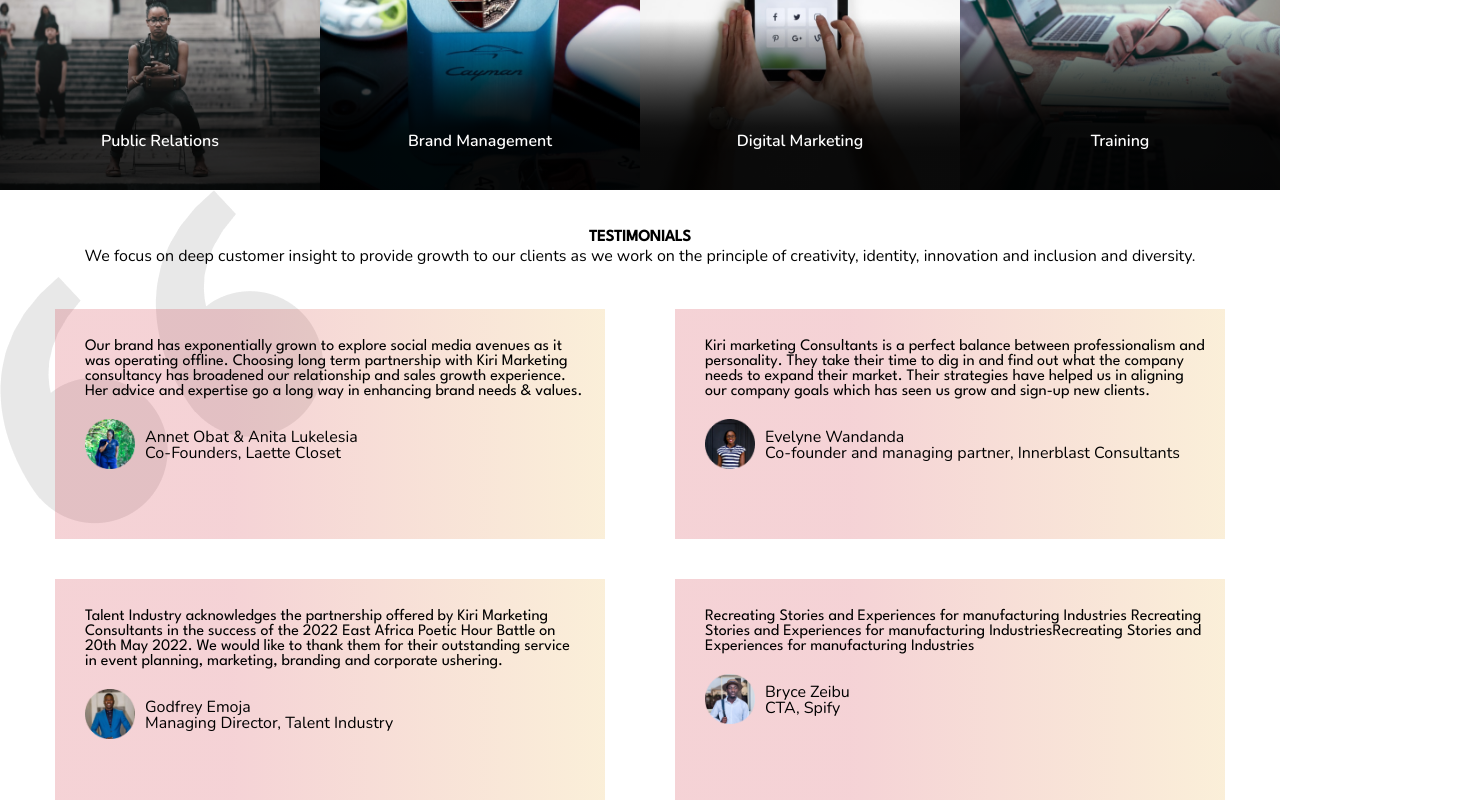
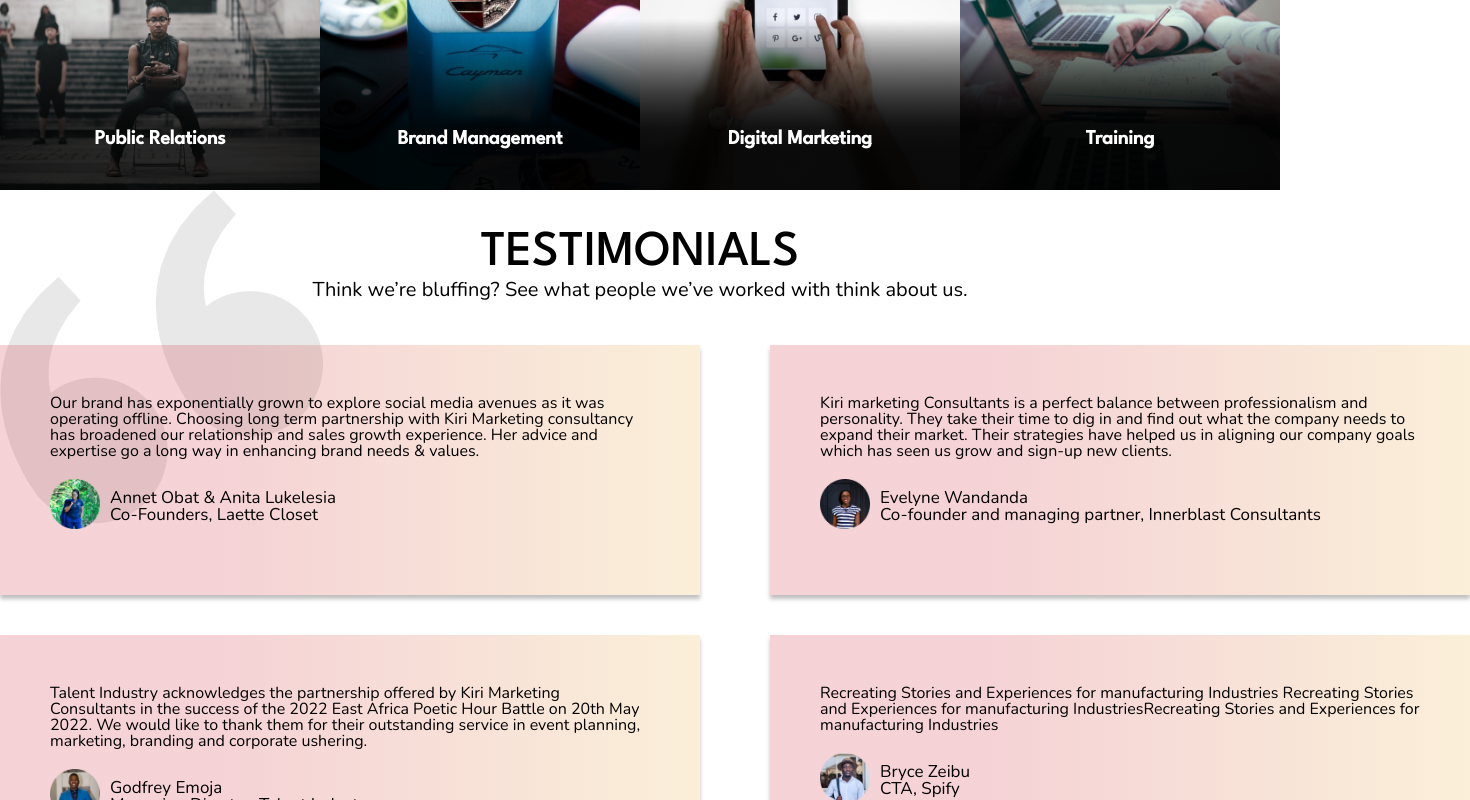
Before and after one commit to Imranyy/Kiri, a React (Create React App) app: page / in a window 1280 px wide. Shown: the part 2200-3000 px from the top of the page, 1470 px wide, since content can reach past the window. Built offline with nearby package versions, Linux system fonts and the light colour scheme.

Commit message:
Redo testimonials

```diff
--- a/src/App.css
+++ b/src/App.css
@@ -199,6 +199,7 @@ button{
 }
 .pic-grid h3{
   margin-top: 200px;
+  font-size: 20px;
 }
 .grid-item-1,.grid-item-2,.grid-item-3,.grid-item-4{
   width: 100%;
@@ -206,6 +207,7 @@ button{
   height: 260px;
   background: url('./media/Public\ relations\ image.png') no-repeat;
   background-size: cover;
+
 }
 .grid-item-1:hover{
   background:  linear-gradient(0deg, rgba(0, 0, 0, 0.8), rgba(0, 0, 0, 0.8)),url('./media/Public\ relations\ image.png') no-repeat;
@@ -274,9 +276,10 @@ button{
 
 /* card */
 .grid-card{
-  padding: 30px 20px 0 30px;
-  width: 500px;
-  height: 200px;
+  padding: 50px;
+  width: 600px;
+  height: 150px;
+  box-shadow: 0px 4px 4px rgba(0,0,0,0.25);
   background: linear-gradient(90deg, rgba(204, 32, 49, 0.2) 31.98%, rgba(233, 175, 63, 0.2) 100%);
 }
 .card-footer{
--- a/src/pages/Home.js
+++ b/src/pages/Home.js
@@ -152,10 +152,10 @@ function Home(props) {
             {/* picture section */}
             <div className='pic-grid'>
                 <div className='grid-item-1' onClick={showPublic} onMouseOver={showPublic} onMouseLeave={dontShowPublic}>
-                    <h3 className='public-h3'>Public Relations</h3>
+                    <h3 className='public-h3 heading'>Public Relations</h3>
                     <div className='public' style={{marginTop:'45px',fontSize:'15px',display:'none'}}>
-                        <h2>Public Relations</h2>
-                        <p>
+                        <h2 className='heading' style={{fontSize:'20px'}}>Public Relations</h2>
+                        <p style={{padding:'25px', fontSize: '16px'}}>
                             You know you’re awesome. We know you’re awesome. Let us tell the world just how awesome you are. Because that’s what great PR is all about.
                             Connect with us!
                             Corporate communication
@@ -165,28 +165,28 @@ function Home(props) {
                     </div>
                 </div>
                 <div className='grid-item-2' onClick={showBrand} onMouseOver={showBrand} onMouseLeave={dontShowBrand}>
-                    <h3 className='brand-h3'>Brand Management</h3>
+                    <h3 className='brand-h3 heading'>Brand Management</h3>
                     <div className='bran' style={{marginTop:'25px',fontSize:'15px',display:'none'}}>
-                        <h2>Brand Management</h2>
-                        <p>
+                        <h2 className='heading' style={{fontSize:'20px'}}>Brand Management</h2>
+                        <p style={{padding:'25px', fontSize: '16px'}}>
                         Tell your story! We understand the importance of purpose- driven brand activation, we want you to sustain your brand visibility by showcasing it and telling your impact stories to the world and to the people that matter. Our brand activation strategies will drive results as they will be uniquely customized to exhibit the alignment of your company values and missions.
                         </p>
                     </div>
                 </div>
                 <div className='grid-item-3' onClick={showDigital} onMouseOver={showDigital} onMouseLeave={dontShowDigital}>
-                    <h3 className='digital-h3'>Digital Marketing</h3>
+                    <h3 className='digital-h3 heading'>Digital Marketing</h3>
                     <div className='digital' style={{marginTop:'25px',fontSize:'15px',display:'none'}}>
-                        <h2>Digital Marketing</h2>
-                        <p>
+                        <h2 className='heading' style={{fontSize:'20px'}}>Digital Marketing</h2>
+                        <p style={{padding:'25px', fontSize: '16px'}}>
                         Yes, we get you. We fully understand that you’re not just doing business, You’re in the business of changing lives. You’re passionate about solving problems in your community and driving positive change. We are also passionate about helping you change the world. To succeed, you need to engage people online, your customers, partners, and supporters.
                         </p>
                     </div>
                 </div>
                 <div className='grid-item-4' onClick={showTraining} onMouseOver={showTraining} onMouseLeave={dontShowTraining}>
-                    <h3 className='training-h3'>Training</h3>
+                    <h3 className='training-h3 heading'>Training</h3>
                     <div className='training' style={{marginTop:'25px',fontSize:'15px',display:'none'}}>
-                        <h2>Training</h2>
-                        <p>
+                        <h2 className='heading' style={{fontSize:'20px'}}>Training</h2>
+                        <p style={{padding:'25px', fontSize: '16px'}}>
                         Yes, we get you. We fully understand that you’re not just doing business, You’re in the business of changing lives. You’re passionate about solving problems in your community and driving positive change. We are also passionate about helping you change the world. To succeed, you need to engage people online, your customers, partners, and supporters.
                         </p>
                     </div>
@@ -195,31 +195,31 @@ function Home(props) {
             {/* testimony section */}
             <div className='testimony'>
                 <div style={{textAlign:"center"}}>
-                    <h2 className='heading'>TESTIMONIALS</h2>
-                    <p>We focus on deep customer insight to provide growth to our clients as we work on the principle of creativity, identity, innovation and inclusion and diversity.</p>
+                    <h2 className='heading' style={{fontSize: '50px',fontWeight: 500}}>TESTIMONIALS</h2>
+                    <p style={{fontSize: '20px',fontWeight: 400}}>Think we’re bluffing? See what people we’ve worked with think about us.</p>
                 </div>
                 {/* testimony cards */}
                 <div className='testimony-cards'>
                     <div className='card-grid-1'>
                         <div className='grid-card'>
-                            <p className='heading'>
+                            <p style={{fontWeight: 400, fontSize: '16px', lineHeight: 1}}>
                             Our brand has exponentially grown to explore social media avenues as it was operating offline. Choosing long term partnership with Kiri Marketing consultancy has broadened our relationship and sales growth experience. Her advice and expertise go a long way in enhancing brand needs & values.
                             </p>
                             <div className='card-footer'>
                                 <img width="50" height="50" src={profile1} alt="..."/>
-                                <p>
+                                <p style={{fontSize: '17px', lineHeight: 1}}>
                                 Annet Obat &amp; Anita Lukelesia<br/>
                                 Co-Founders, Laette Closet
                                 </p>
                             </div>
                         </div>
                         <div className='grid-card'>
-                            <p className='heading'>
+                            <p style={{fontWeight: 400, fontSize: '16px', lineHeight: 1}}>
                             Kiri marketing Consultants is a perfect balance between professionalism and personality. They take their time to dig in and find out what the company needs to expand their market. Their strategies have helped us in aligning our company goals which has seen us grow and sign-up new clients.
                             </p>
                             <div className='card-footer'>
                             <img width="50" height="50" src={profile2} alt="..."/>
-                                <p>
+                                <p style={{fontSize: '17px', lineHeight: 1}}>
                                 Evelyne Wandanda<br/>
                                 Co-founder and managing partner, Innerblast Consultants
                                 </p>
@@ -227,22 +227,22 @@ function Home(props) {
                         </div>
 
                         <div className='grid-card'>
-                            <p className='heading'>
+                            <p style={{fontWeight: 400, fontSize: '16px', lineHeight: 1}}>
                             Talent Industry acknowledges the partnership offered by Kiri Marketing Consultants in the success of the 2022 East Africa Poetic Hour Battle on 20th May 2022. We would like to thank them for their outstanding service in event planning, marketing, branding and corporate ushering.
                             </p>
                             <div className='card-footer'>
                             <img width="50" height="50" src={profile3} alt="..."/>
-                                <p>
+                                <p style={{fontSize: '17px', lineHeight: 1}}>
                                 Godfrey Emoja<br/>
                                 Managing Director, Talent Industry
                                 </p>
                             </div>
                         </div>
                         <div className='grid-card'>
-                            <p className='heading'>Recreating Stories and Experiences for manufacturing Industries Recreating Stories and Experiences for manufacturing IndustriesRecreating Stories and Experiences for manufacturing Industries</p>
+                            <p style={{fontWeight: 400, fontSize: '16px', lineHeight: 1}}>Recreating Stories and Experiences for manufacturing Industries Recreating Stories and Experiences for manufacturing IndustriesRecreating Stories and Experiences for manufacturing Industries</p>
                             <div className='card-footer'>
                             <img width="50" height="50" src={profile4} alt="..."/>
-                                <p>
+                                <p style={{fontSize: '17px', lineHeight: 1}}>
                                     Bryce Zeibu<br/>
                                     CTA, Spify
                                 </p>
```
